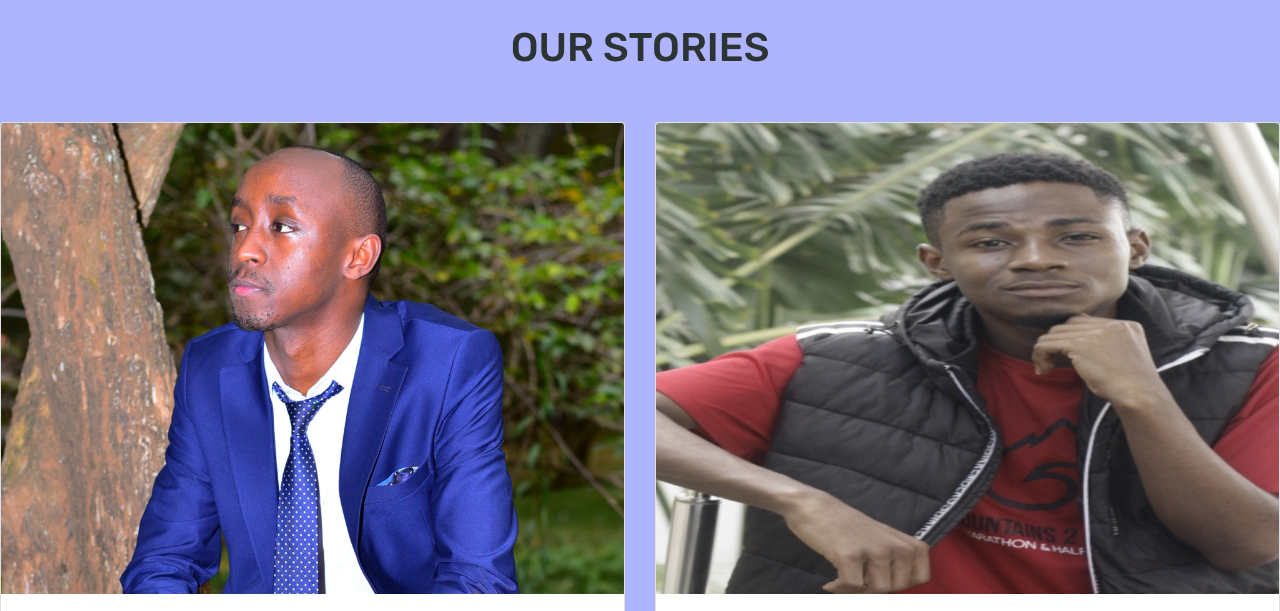
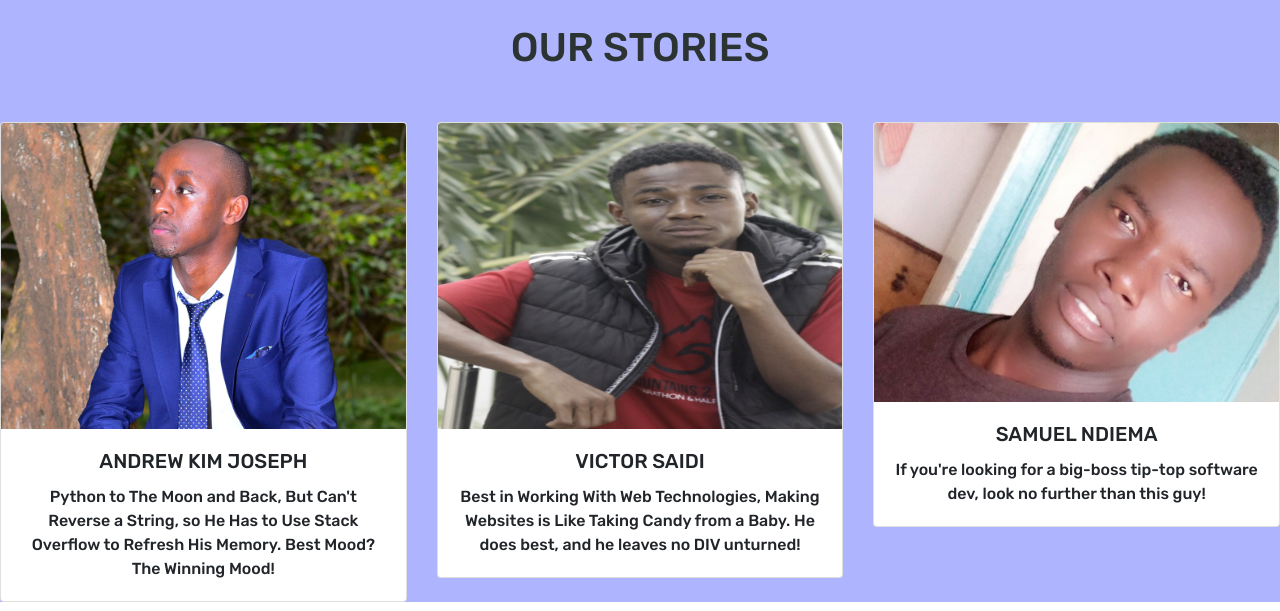
Before and after one commit to andrewkimjoseph/Group_15_PLP_Web_Dev_Hackathon_Challenge, a plain HTML site: page portfolio/index.html in a window 1280 px wide. Shown: the part 1590-2201 px from the top of the page. Drawn offline with nearby package versions, Linux system fonts and the light colour scheme.

Commit message:
FINALIZING THE PROJECT

```diff
--- a/portfolio/index.html
+++ b/portfolio/index.html
@@ -115,7 +115,7 @@
         <h1>OUR STORIES</h1>
     </div>
 
-    <div class="row row-cols-1 row-cols-md-2 g-4" id="cards">
+    <div class="row row-cols-1 row-cols-md-3 g-4" id="cards">
       <div class="col">
         <div class="card">
           <img src="graphics/kim.JPG" class="card-img-top" alt="...">
@@ -130,11 +130,21 @@
           <img src="graphics/saidi.jpg" class="card-img-top" alt="...">
           <div class="card-body">
             <h5 class="card-title">VICTOR SAIDI</h5>
-            <p class="card-text">Best in the Working With Web Technologies, Making Websites is Like Taking Candy from a Baby</p>
+            <p class="card-text">Best in Working With Web Technologies, Making Websites is Like Taking Candy from a Baby. He does best, and he leaves no DIV unturned!</p>
+          </div>
+        </div>
+      </div>
+      <div class="col">
+        <div class="card">
+          <img src="graphics/sam.jpg" class="card-img-top" alt="...">
+          <div class="card-body">
+            <h5 class="card-title">SAMUEL NDIEMA</h5>
+            <p class="card-text">If you're looking for a big-boss tip-top software dev, look no further than this guy! </p>
           </div>
         </div>
       </div>
     </div>
+
 
   <footer class="text-center text-lg-start bg-white text-muted">
     <section class="d-flex justify-content-center">
```
Also changed, not shown: portfolio/graphics/sam.jpg (added).
